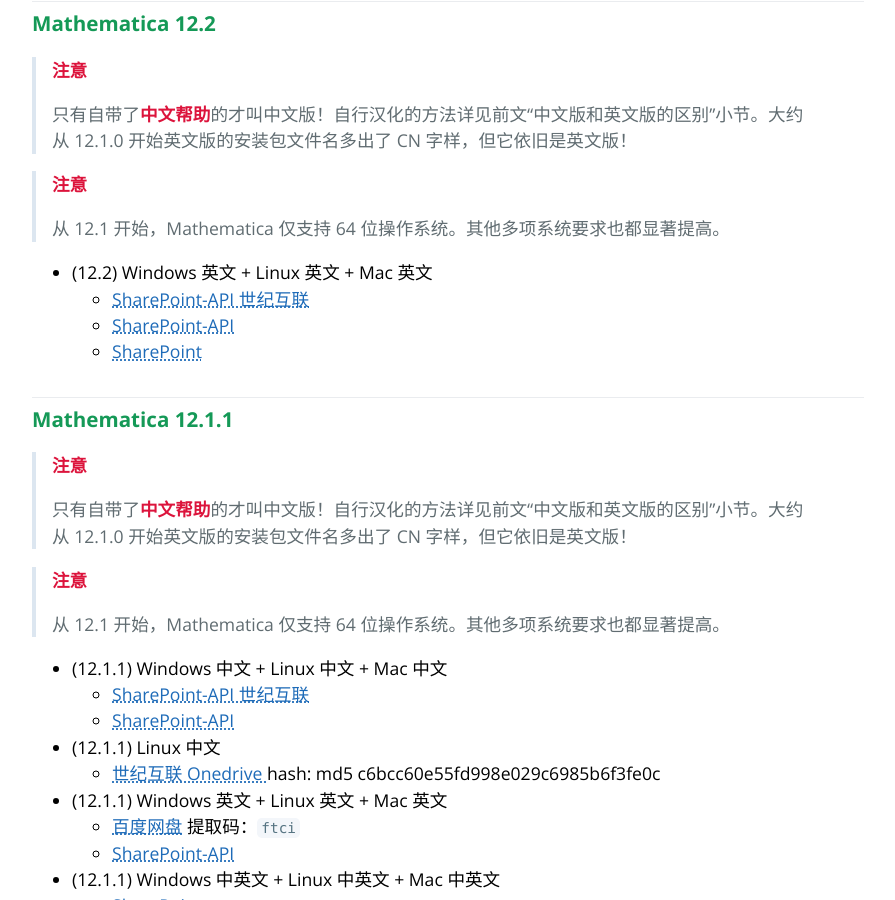
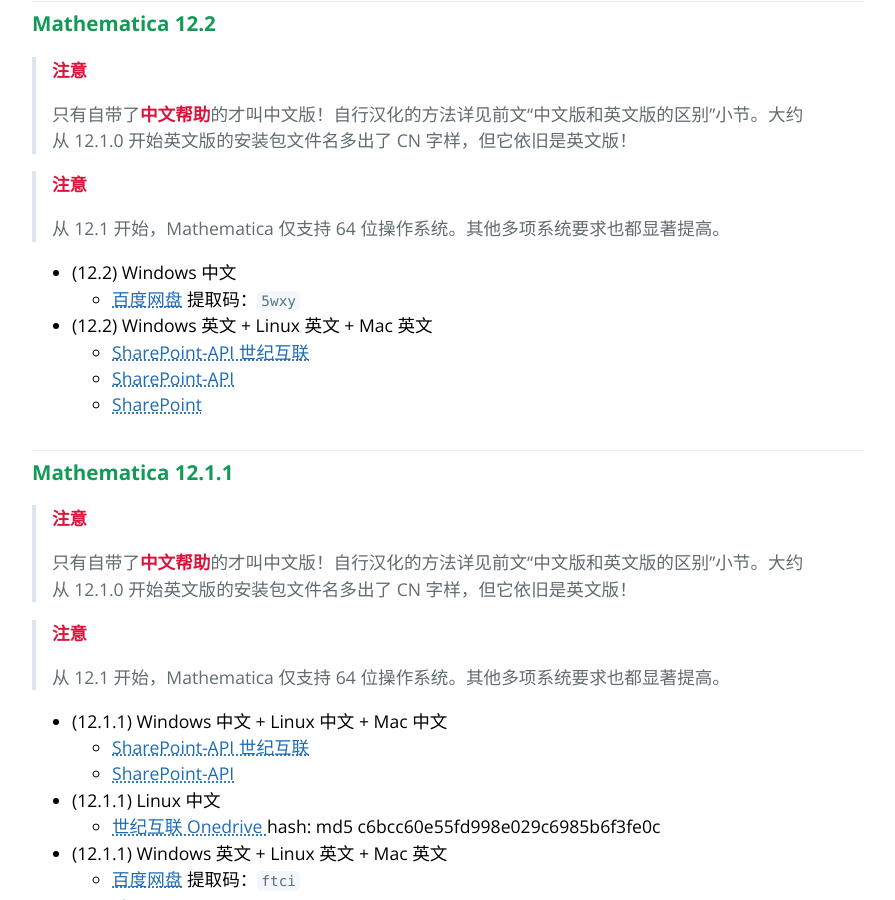
Before and after one commit to TieBaMma/InstallTutorial, a Jekyll site: the page built from index.md, in a window 1280 px wide and 900 px high, scrolled down 6274 px. Shown: the whole window, without its empty margins (192-1087 px from the left). Built offline with Jekyll 4.4.1, drawn with Linux system fonts in a browser that asks for light colours.

Commit message:
更新 12.2 下载链接

```diff
--- a/index.md
+++ b/index.md
@@ -234,6 +234,9 @@
 > **注意**
 >
 > 从 12.1 开始，Mathematica 仅支持 64 位操作系统。其他多项系统要求也都显著提高。
+
+* (12.2) Windows 中文
+  * [百度网盘](https://pan.baidu.com/s/1ZFy2FNvYjxRlr5H-SJnppA) 提取码：`5wxy`
 
 * (12.2) Windows 英文 + Linux 英文 + Mac 英文
   * [SharePoint-API 世纪互联](https://mmamirror.herokuapp.com/vianet/Mathematica/12.2.0.0/EN/)
```
